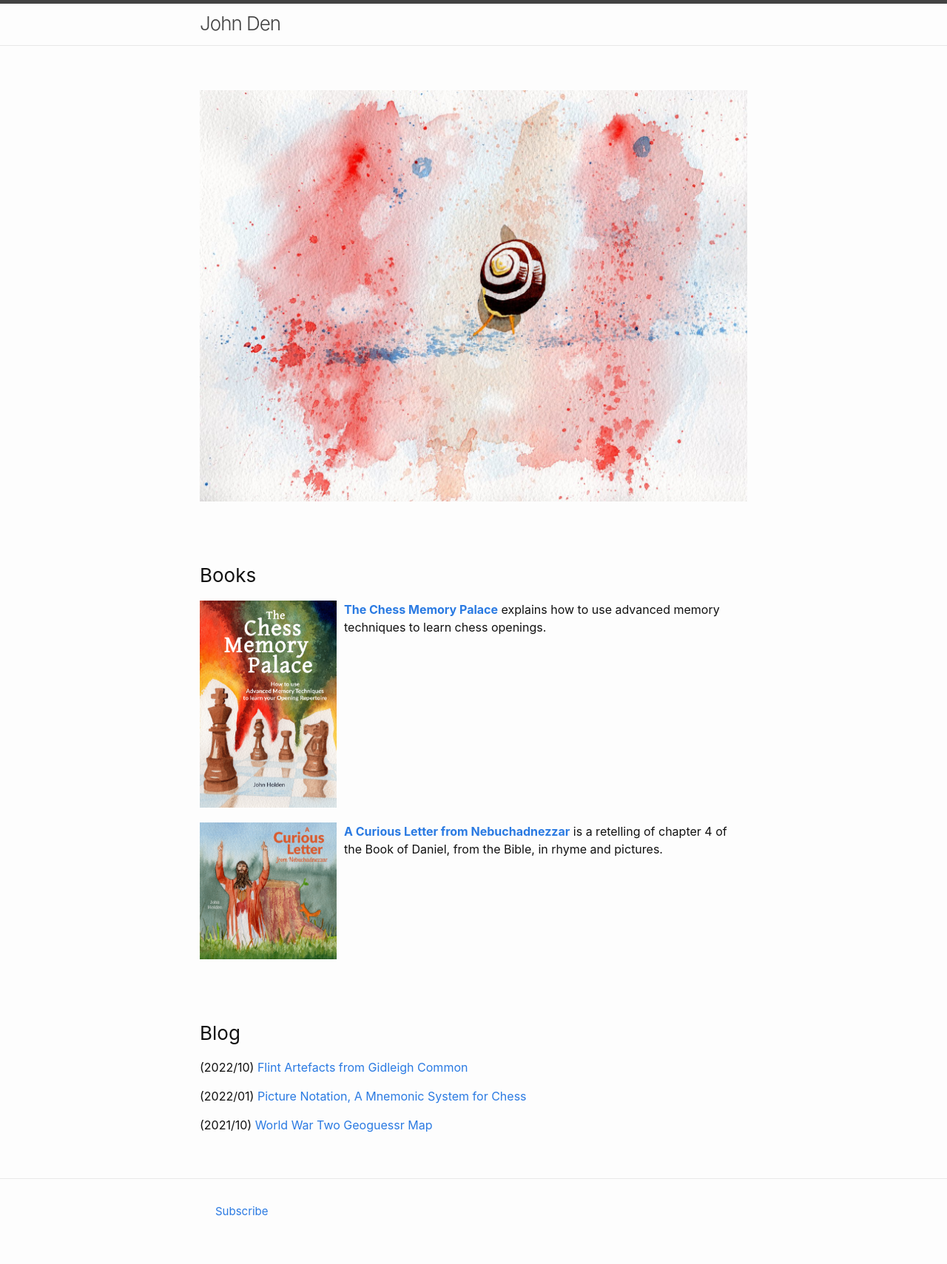
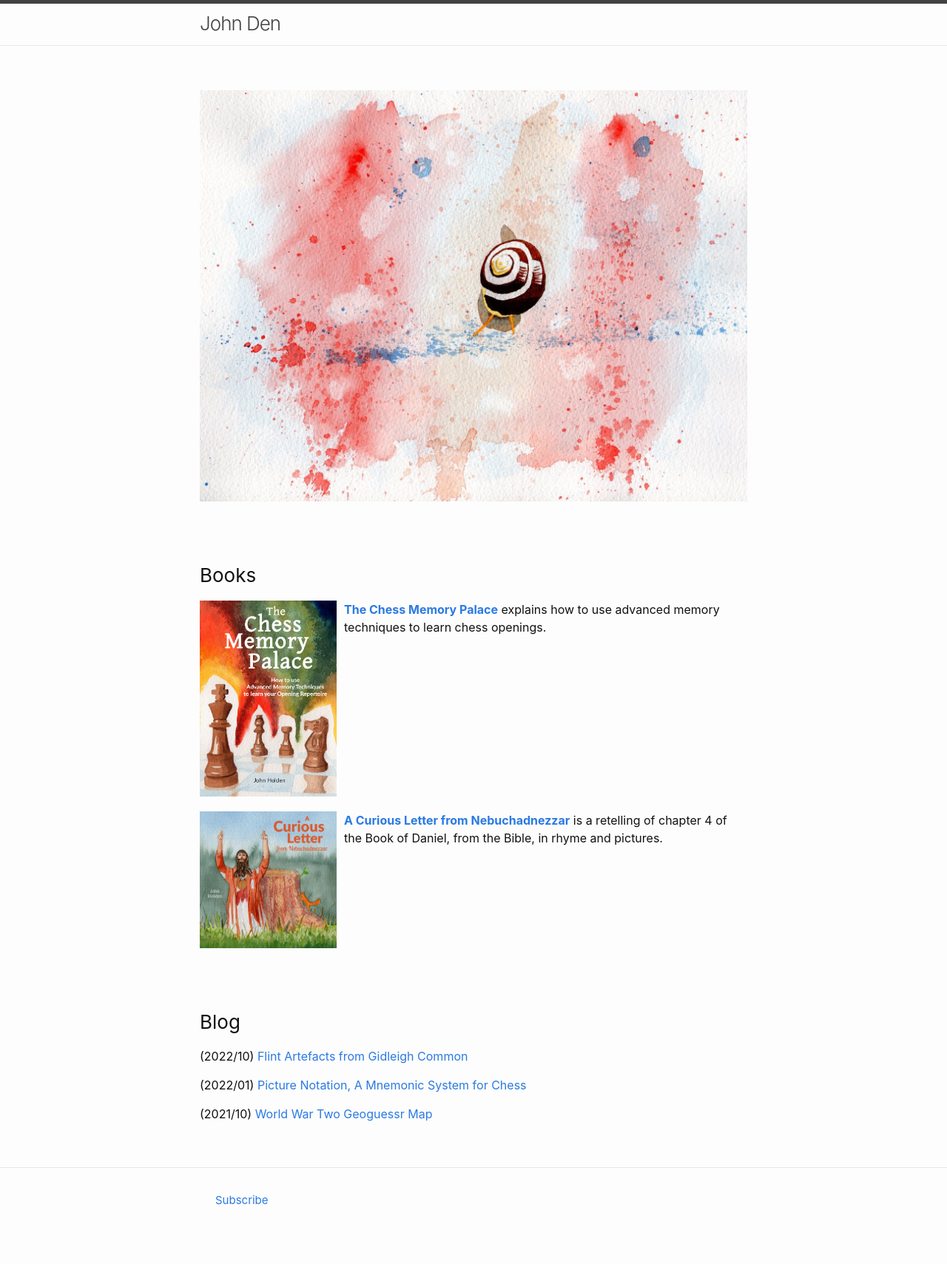
Before and after one commit to liontailedmacaque/liontailedmacaque.github.io, a Jekyll site: the page built from index.md, in a window 1280 px wide. Shown: the whole page at 74% size. Built offline with Jekyll 4.4.1, drawn with Linux system fonts in a browser that asks for light colours.

Commit message:
Shorter chess image

```diff
--- a/index.md
+++ b/index.md
@@ -6,7 +6,7 @@ layout: page
 
 <h3>Books</h3>
 
-<a href="https://smile.amazon.com/dp/B0BR9DQMVS"><img src="/assets/homepage/ChessCover2.png" height="25%" width="25%" style="margin: 0px 10px 20px 0px; float: left;">
+<a href="https://smile.amazon.com/dp/B0BR9DQMVS"><img src="/assets/homepage/ChessCover4.png" height="25%" width="25%" style="margin: 0px 10px 20px 0px; float: left;">
 <b>The Chess Memory Palace</b></a> explains how to use advanced memory techniques to learn chess openings.
 <div style="clear: both;"></div>
 
```
